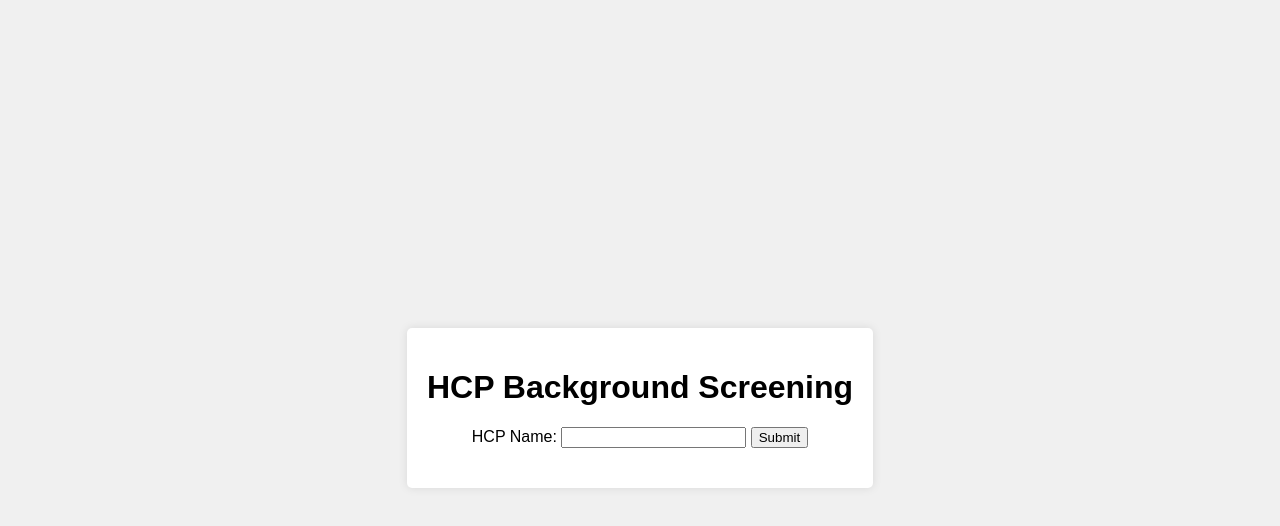
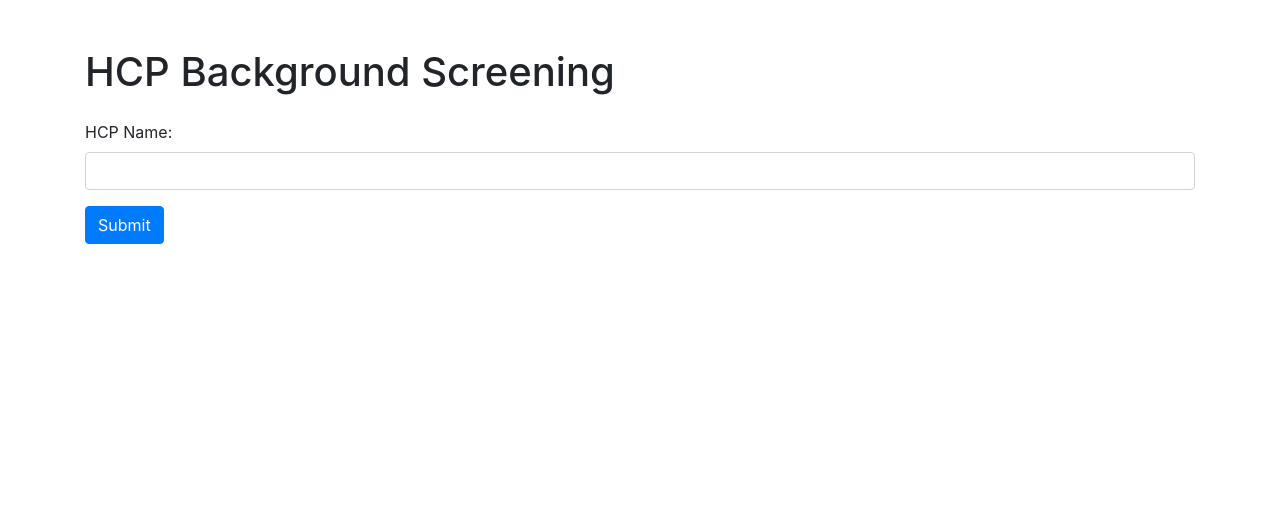
Before and after one commit to UpstairsPlaying/PhysicianBackgroundCheck, a plain HTML site: page frontend/index.html in a window 1280 px wide. Drawn offline with nearby package versions, Linux system fonts and the light colour scheme.

Commit message:
Update index.html

```diff
--- a/frontend/index.html
+++ b/frontend/index.html
@@ -4,22 +4,26 @@
     <meta charset="UTF-8">
     <meta name="viewport" content="width=device-width, initial-scale=1.0">
     <title>HCP Background Screening</title>
-    <link rel="stylesheet" href="styles.css">
+    <link rel="stylesheet" href="https://stackpath.bootstrapcdn.com/bootstrap/4.5.2/css/bootstrap.min.css">
 </head>
 <body>
-    <div class="container">
-        <h1>HCP Background Screening</h1>
-        <form id="screeningForm">
-            <label for="hcpName">HCP Name:</label>
-            <input type="text" id="hcpName" name="hcpName" required>
-            <button type="submit">Submit</button>
+    <div class="container mt-5">
+        <h1 class="mb-4">HCP Background Screening</h1>
+        <form id="screeningForm" class="mb-4">
+            <div class="form-group">
+                <label for="hcpName">HCP Name:</label>
+                <input type="text" class="form-control" id="hcpName" name="hcpName" required>
+            </div>
+            <button type="submit" class="btn btn-primary">Submit</button>
         </form>
-        <div id="results" class="hidden">
+        <div id="results" class="d-none">
             <h2>Screening Results</h2>
             <p id="resultText"></p>
-            <ul id="detailsList"></ul>
+            <div id="detailsList"></div>
+            <button id="downloadPdf" class="btn btn-secondary mt-3">Download PDF</button>
         </div>
     </div>
+    <script src="https://cdnjs.cloudflare.com/ajax/libs/jspdf/2.4.0/jspdf.umd.min.js"></script>
     <script src="script.js"></script>
 </body>
 </html>
```
